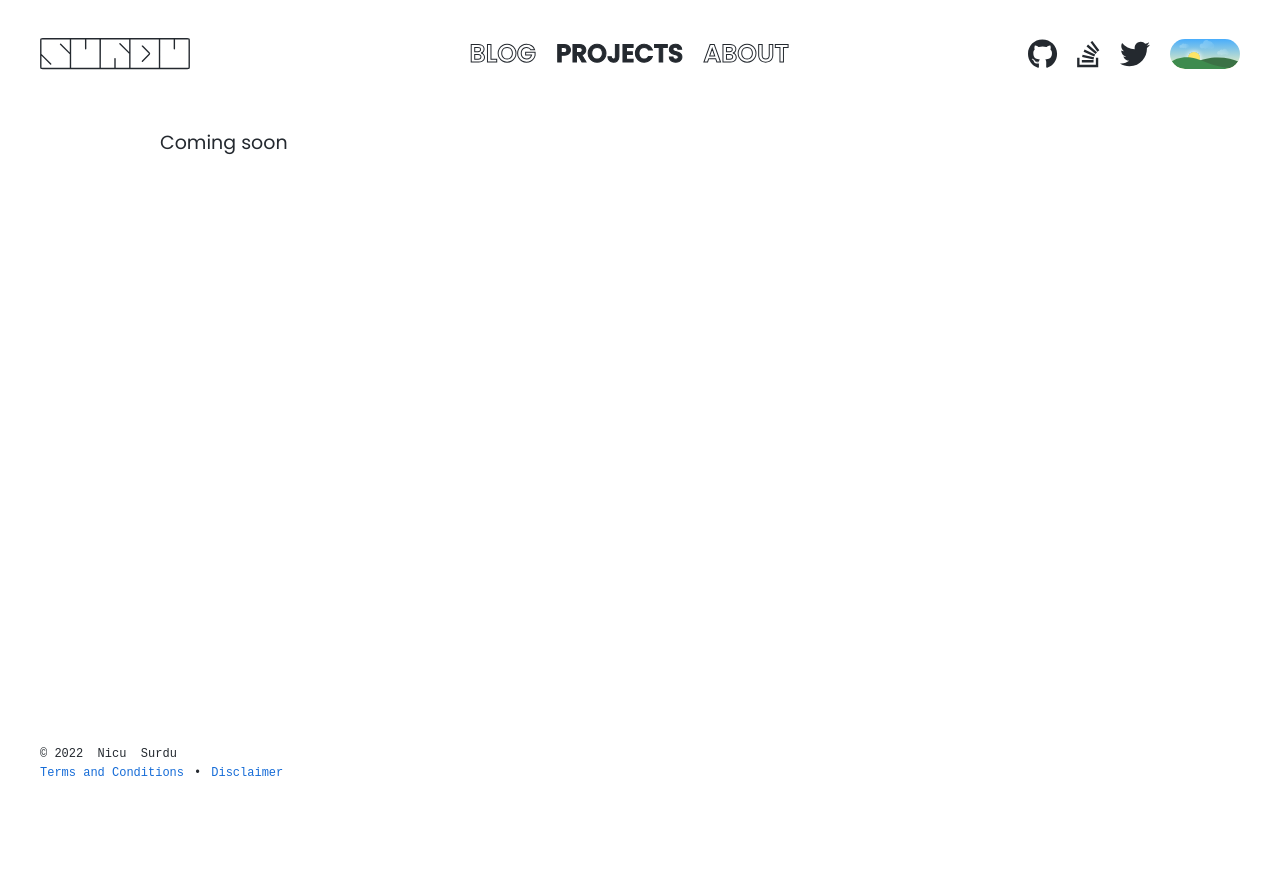
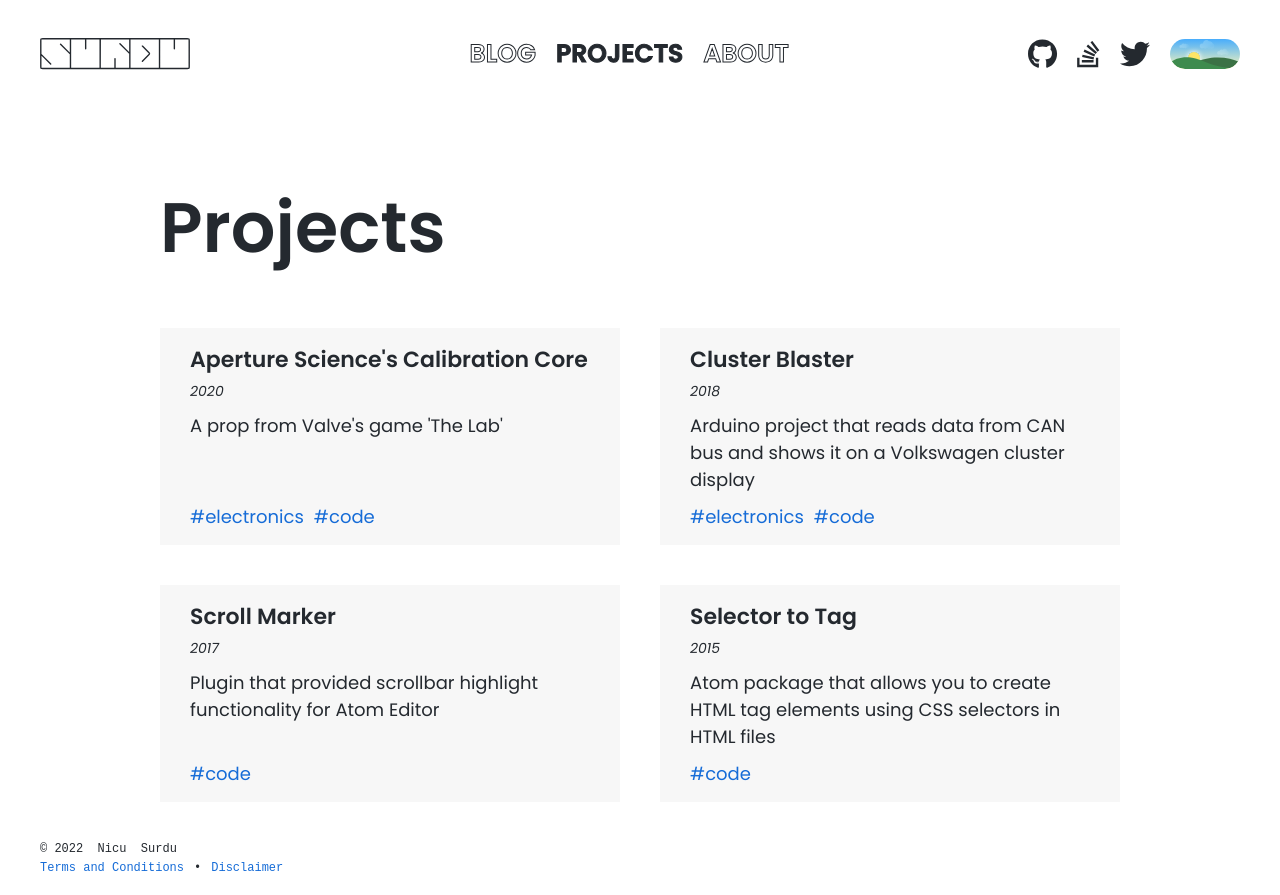
Before and after one commit to surdu/surdu.me, a Next.js app: page /projects in a window 1280 px wide. Before the commit the page ends 800 px from the top, so only its background shows below. Built offline with nearby package versions, Linux system fonts and the light colour scheme.

Commit message:
Initial work for projects

```diff
--- /dev/null
+++ b/_content/projects.ts
@@ -0,0 +1,38 @@
+const projects = [
+  {
+    title: "Aperture Science's Calibration Core",
+    year: 2020,
+    description: "A prop from Valve's game 'The Lab'",
+    sourceUrl: "https://github.com/surdu/calibration-core",
+    tags: ["electronics", "code"],
+  },
+
+  {
+    title: "Cluster Blaster",
+    year: 2018,
+    description:
+      "Arduino project that reads data from CAN bus and shows it on a Volkswagen cluster display",
+    sourceUrl: "https://github.com/surdu/ClusterBlaster",
+    tags: ["electronics", "code"],
+  },
+
+  {
+    title: "Scroll Marker",
+    year: 2017,
+    description:
+      "Plugin that provided scrollbar highlight functionality for Atom Editor",
+    sourceUrl: "https://github.com/surdu/scroll-marker",
+    tags: ["code"],
+  },
+
+  {
+    title: "Selector to Tag",
+    year: 2015,
+    description:
+      "Atom package that allows you to create HTML tag elements using CSS selectors in HTML files",
+    sourceUrl: "https://github.com/surdu/selector-to-tag",
+    tags: ["code"],
+  },
+];
+
+export default projects;
--- a/components/BlogEntry/BlogEntry.module.scss
+++ b/components/BlogEntry/BlogEntry.module.scss
@@ -2,7 +2,7 @@
   display: flex;
   flex-direction: column;
   flex: 1;
-  min-width: 300px;
+  min-width: 30rem;
   padding: 3rem;
   background-color: var(--alt-bkg-color);
 
--- /dev/null
+++ b/components/ProjectEntry/ProjectEntry.module.scss
@@ -0,0 +1,40 @@
+.project {
+  display: flex;
+  flex-direction: column;
+  flex: 1;
+  min-width: 30rem;
+  padding: 1.5rem 3rem;
+  background-color: var(--alt-bkg-color);
+}
+
+.title {
+  color: var(--text-color);
+
+  &:hover {
+    color: var(--link-color);
+  }
+
+  h2 {
+    font-size: 2.2rem;
+    margin: 0;
+  }
+}
+
+.year {
+  font-size: 1.4rem;
+  margin-top: 0.5rem;
+  font-style: italic;
+}
+
+.description {
+  margin-top: 1rem;
+  margin-bottom: 1rem;
+  font-size: 1.8rem;
+  flex: 1;
+}
+
+.tags {
+  display: flex;
+  font-size:1.8rem;
+  gap: 1rem;
+}
--- /dev/null
+++ b/components/ProjectEntry/ProjectEntry.tsx
@@ -0,0 +1,29 @@
+import Link from "next/link";
+import { Project } from "~/lib/project";
+
+import styles from "./ProjectEntry.module.scss";
+
+interface ProjectEntryProps {
+  project: Project;
+}
+
+export default function ProjectEntry({ project }: ProjectEntryProps) {
+  return (
+    <div className={styles.project}>
+      <Link href={project.sourceUrl}>
+        <a className={styles.title}>
+          <h2>{project.title}</h2>
+        </a>
+      </Link>
+      <div className={styles.year}>{project.year}</div>
+      <div className={styles.description}>{project.description}</div>
+      <div className={styles.tags}>
+        {project.tags.map((tag) => (
+          <Link href="#" key={tag}>
+            <a>#{tag}</a>
+          </Link>
+        ))}
+      </div>
+    </div>
+  );
+}
--- /dev/null
+++ b/lib/project.ts
@@ -0,0 +1,15 @@
+import projects from "~/_content/projects";
+
+export interface Project {
+  title: string;
+  description: string;
+  year: number;
+  sourceUrl: string;
+  demoUrl?: string;
+  relatedPosts: string[];
+  tags: string[];
+}
+
+export function getAllProjects() {
+  return projects;
+}
--- a/pages/projects.tsx
+++ /dev/null
@@ -1,5 +0,0 @@
-import Layout from "~/components/Layout";
-
-export default function Projects() {
-  return <Layout>Coming soon</Layout>;
-}
--- /dev/null
+++ b/pages/projects/Projects.module.scss
@@ -0,0 +1,10 @@
+.pageTitle {
+  font-size: 7rem;
+}
+
+.projects {
+  display: flex;
+  flex-wrap: wrap;
+  justify-content: space-between;
+  gap: 4rem;
+}
--- /dev/null
+++ b/pages/projects/index.tsx
@@ -0,0 +1,34 @@
+import Head from "next/head";
+import Layout from "~/components/Layout";
+import ProjectEntry from "~/components/ProjectEntry/ProjectEntry";
+import { getAllProjects, Project } from "~/lib/project";
+
+import styles from "./Projects.module.scss";
+
+interface ProjectsProps {
+  projects: Project[];
+}
+
+export default function Projects(props: ProjectsProps) {
+  const { projects } = props;
+
+  return (
+    <Layout>
+      <Head>
+        <title>Surdu's Projects</title>
+      </Head>
+
+      <h1 className={styles.pageTitle}>Projects</h1>
+
+      <div className={styles.projects}>
+        {projects.map((project, index) => (
+          <ProjectEntry project={project} key={index} />
+        ))}
+      </div>
+    </Layout>
+  );
+}
+
+export function getStaticProps() {
+  return { props: { projects: getAllProjects() } };
+}
```
Also changed, not shown: pages/blog/index.tsx (+4 -3 lines).
